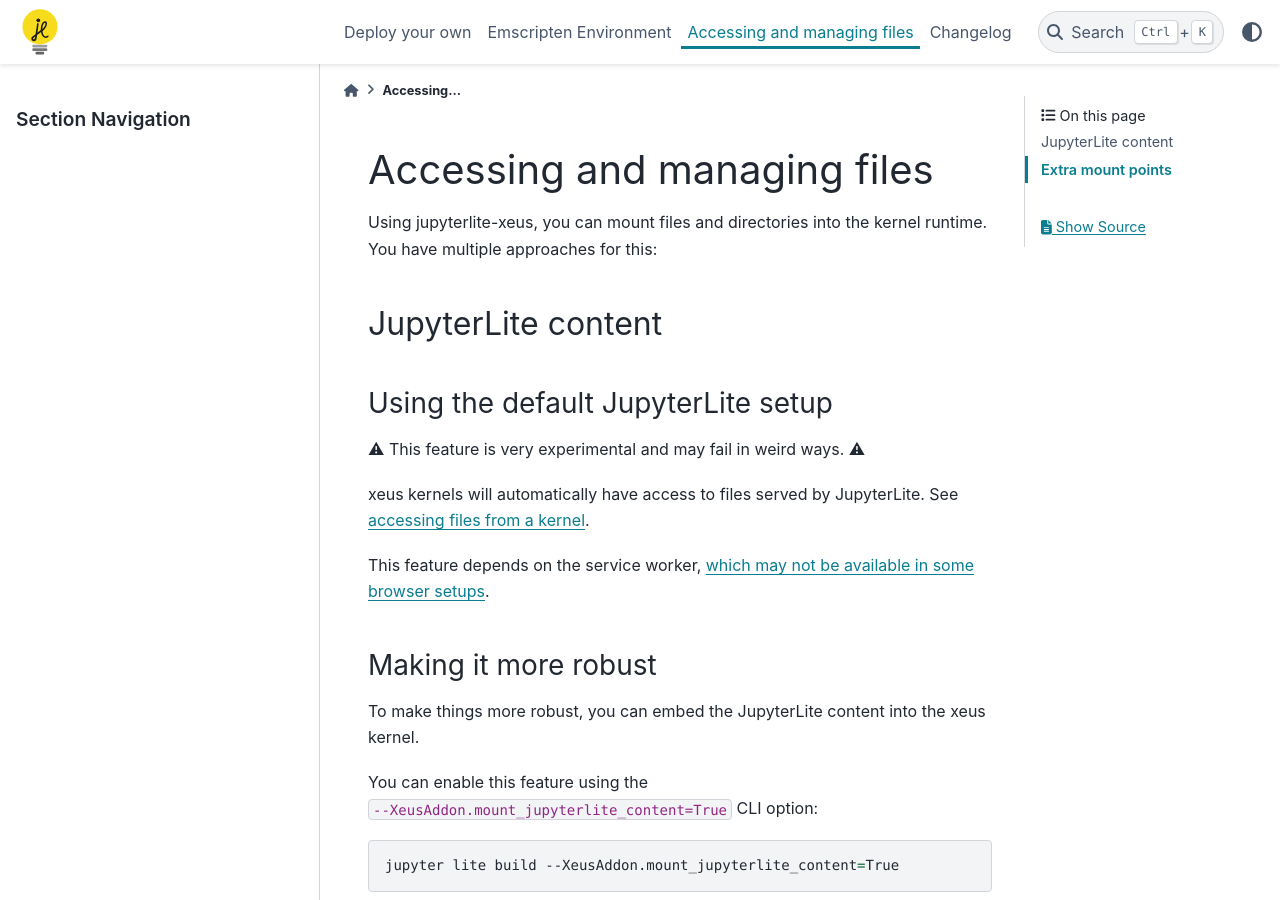
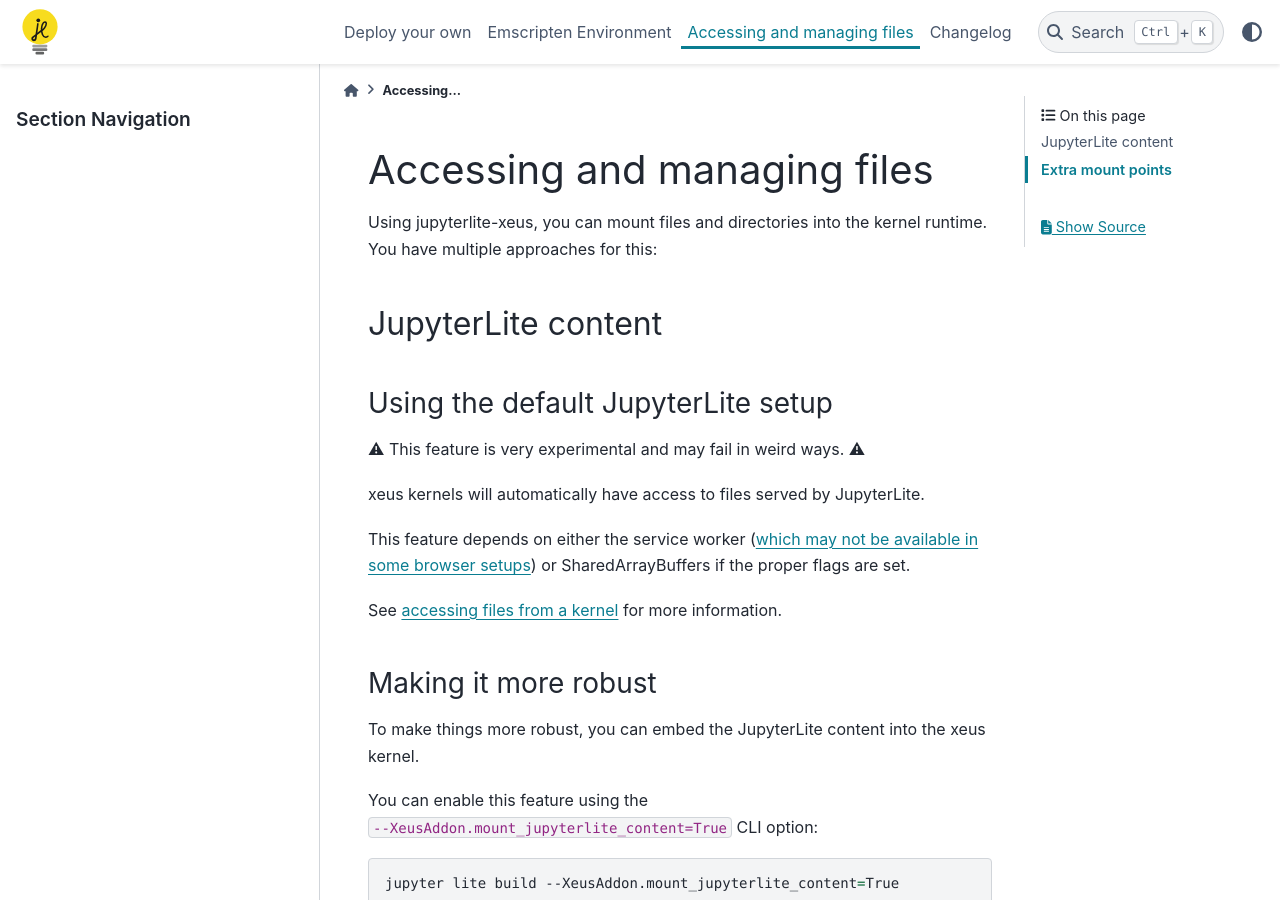
Before and after one commit to jupyterlite/xeus, a Sphinx documentation site: the page built from docs/files.md, in a window 1280 px wide and 900 px high. Built offline with Sphinx 7.4.7 and the PyData theme 0.15.4, drawn with Linux system fonts in a browser that asks for light colours; pages that are not in the unit, such as notebooks, are missing from menus.

```diff
--- a/docs/files.md
+++ b/docs/files.md
@@ -10,9 +10,11 @@ Using jupyterlite-xeus, you can mount files and directories into the kernel runt
 
 ⚠ This feature is very experimental and may fail in weird ways. ⚠
 
-xeus kernels will automatically have access to files served by JupyterLite. See [accessing files from a kernel](https://jupyterlite.readthedocs.io/en/stable/howto/content/python.html).
+xeus kernels will automatically have access to files served by JupyterLite.
 
-This feature depends on the service worker, [which may not be available in some browser setups](https://jupyterlite.readthedocs.io/en/stable/howto/configure/advanced/service-worker.html#limitations).
+This feature depends on either the service worker ([which may not be available in some browser setups](https://jupyterlite.readthedocs.io/en/stable/howto/configure/advanced/service-worker.html#limitations)) or SharedArrayBuffers if the proper flags are set.
+
+See [accessing files from a kernel](https://jupyterlite.readthedocs.io/en/stable/howto/content/python.html) for more information.
 
 ### Making it more robust
 
```
